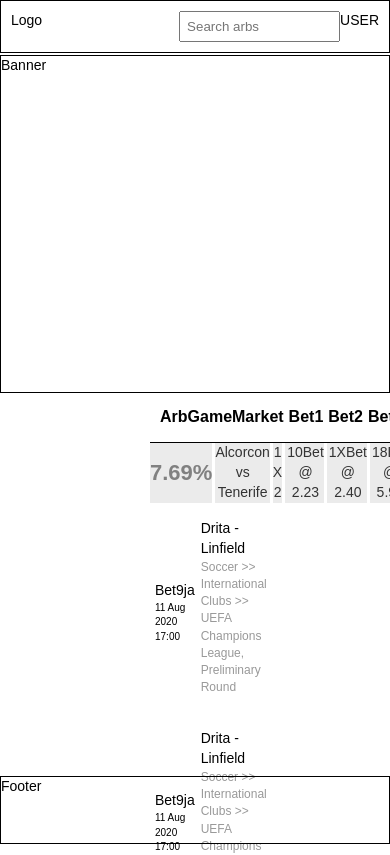
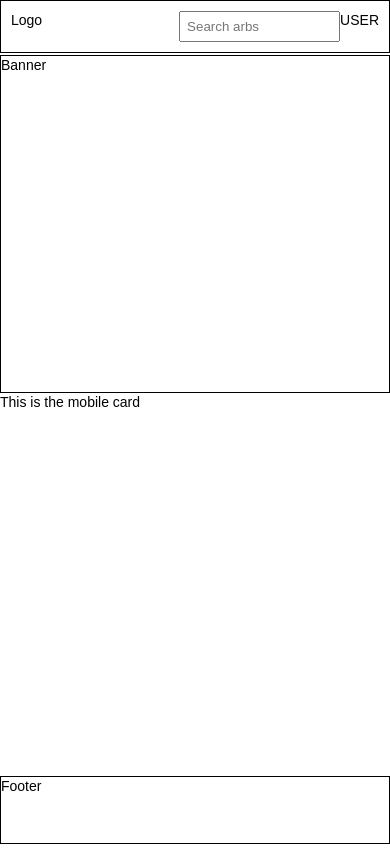
Before and after one commit to keithsimkin/Sports-Betting-Arbitrage, a React (Create React App) app in the folder frontend/: page / in a window 390 px wide. Shown: the top 855 px of the page. Built offline with nearby package versions, Linux system fonts and the light colour scheme.

Commit message:
creating component for the mobile site

```diff
--- a/frontend/src/App.js
+++ b/frontend/src/App.js
@@ -2,6 +2,7 @@ import React, { Component } from 'react';
 import Header from "./components/Header/Header";
 import Banner from "./components/Banner/Banner";
 import CardHolder from "./components/CardHolder/CardHolder";
+import MobiCardHolder from "./components/MobiCard/MobiCardHolder";
 import Footer from "./components/Footer/Footer";
 import "./App.css";
 //import { arbGames } from "./components/utils/arbs";
@@ -21,6 +22,7 @@ class App extends Component {
           <Header />
           <Banner />
           <CardHolder/>
+          <MobiCardHolder />
           <Footer />
           {
           //
--- a/frontend/src/components/CardHolder/Card/card.css
+++ b/frontend/src/components/CardHolder/Card/card.css
@@ -62,3 +62,7 @@
 	text-align: center;
 	border-left: 3px solid #fff;
 }
+
+@media screen and (max-width: 706px) {
+
+}
--- a/frontend/src/components/CardHolder/cardholder.css
+++ b/frontend/src/components/CardHolder/cardholder.css
@@ -1,11 +1,10 @@
 * {
 	box-sizing: border-box;
 }
+
 #parent_holder {
-	padding-left: 150px;
-	padding-right: 150px;
-	/*padding-top: 0px;
-	margin-top: 0px;*/
+	padding-left: 100px;
+	padding-right: 100px;
 	margin-left: auto;
 	margin-right: auto;
 }
@@ -19,13 +18,6 @@ table {
 	background-color: transparent;
 	border-spacing: 0;
 	border-collapse: collapse;
-	display: table;
-	border-color: grey;
-}
-
-#cardholder > thead {
-	top: 0px;
-	width: 720px;
 }
 
 .header {
@@ -62,3 +54,26 @@ th {
 #cardholder .bet1, #cardholder .bet2, #cardholder .bet3 {
 	text-align: center;
 }
+
+@media screen and (max-width: 706px) {
+	.header {
+		font-size: 14px;
+		height: 30px;
+	}
+
+	#cardholder .market {
+		width: 60px;
+		padding-left: 10px;
+	}
+
+	#cardholder .game_head {
+		text-align: center;
+		width: 50px;
+	}
+}
+
+@media screen and (max-width: 669px) {
+	#parent_holder {
+		display: none;
+	}
+}
--- /dev/null
+++ b/frontend/src/components/MobiCard/MobiCardHolder.js
@@ -0,0 +1,10 @@
+import React from "react";
+import "./mobicard.css";
+
+const MobiCardHolder = () => {
+	return(
+		<section className="mobile_card">This is the mobile card</section>
+	)
+}
+
+export default MobiCardHolder;
--- /dev/null
+++ b/frontend/src/components/MobiCard/mobicard.css
@@ -0,0 +1,9 @@
+.mobile_card {
+	display: none;
+}
+
+@media screen and (max-width: 669px) {
+	.mobile_card {
+		display: block;
+	}
+}
```
Also changed, not shown: frontend/src/components/CardHolder/Card/Card.js (+0 -13 lines).
